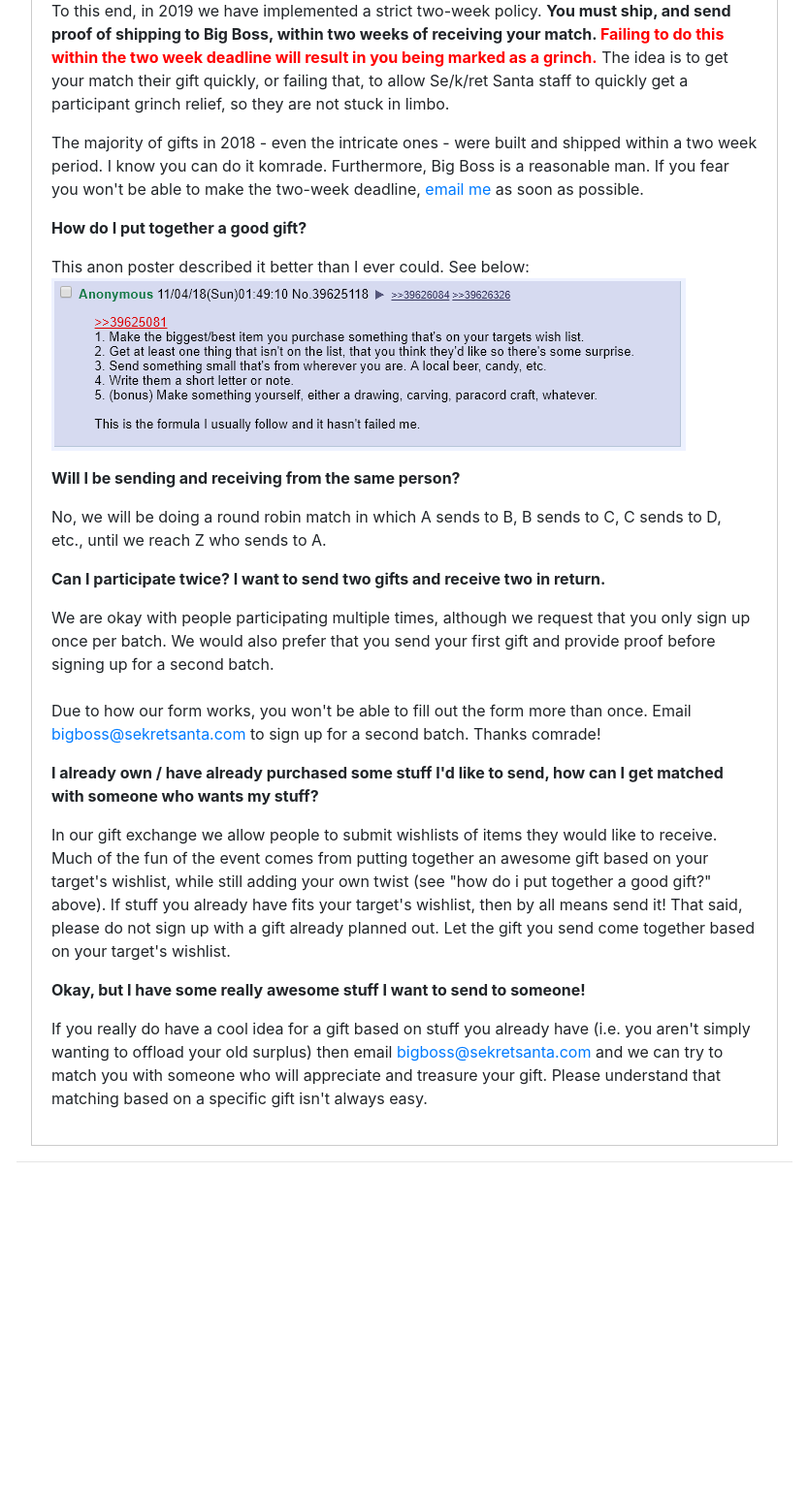
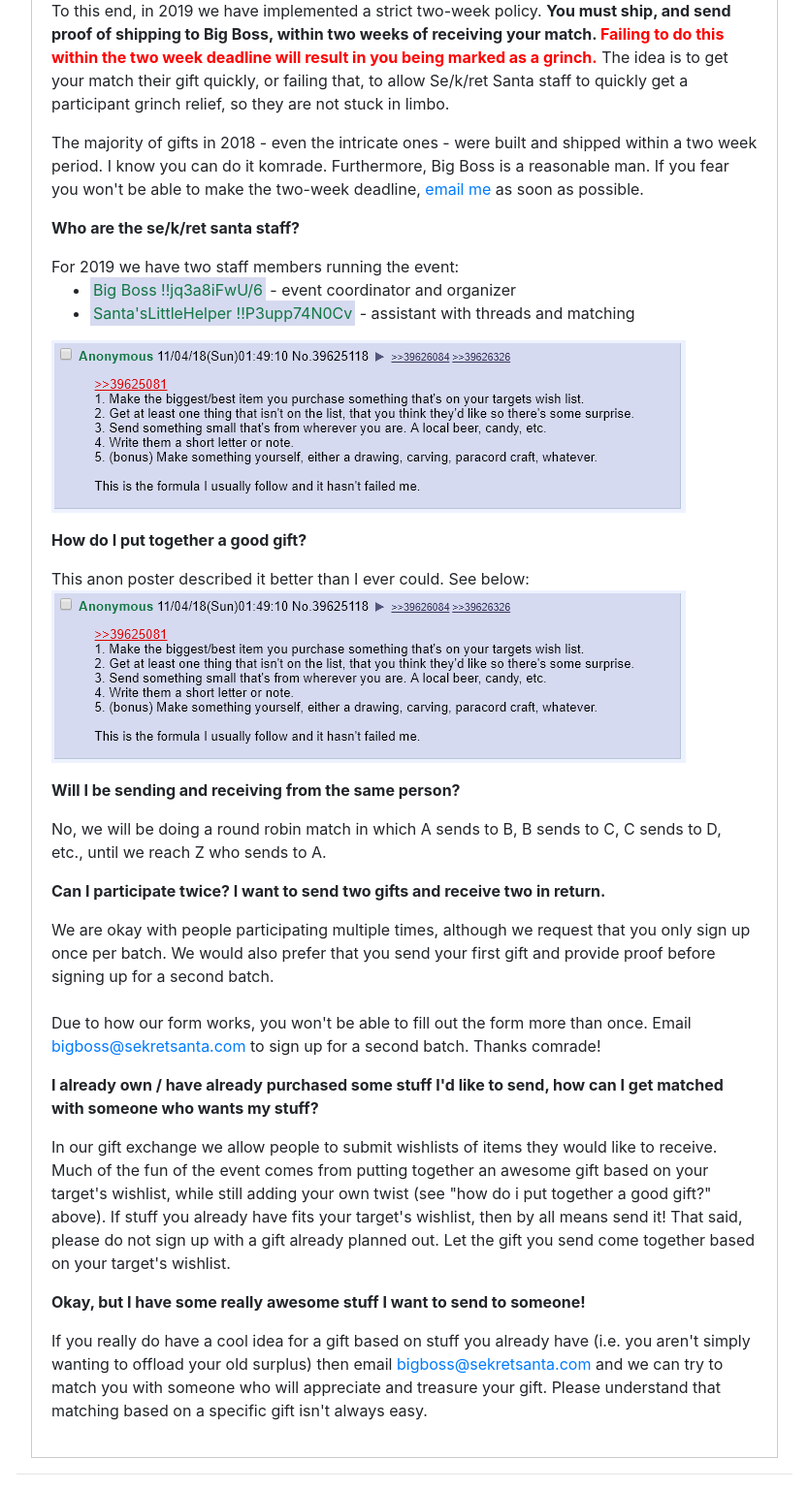
Before and after one commit to gwalliman/ss2018, a PHP site: page / in a window 1280 px wide, after a click on "FAQs". Shown: the part 812-2349 px from the top of the page at 97% size, without its empty margins (223-1056 px from the left). Before the commit the page ends 2011 px from the top, so only its background shows below. Run offline with PHP 8.4, Linux system fonts and the light colour scheme; some libraries are stand-ins or nearby versions.

Commit message:
Adding FAQ question, fixing spelling errors

```diff
--- a/index.php
+++ b/index.php
@@ -208,6 +208,17 @@
           <p>/k/ristmas is a busy time. In past events, the biggest reason we have seen people get grinched is because their santa put off buying the gift, got busy, forgot, or had something come up. It's not malicious, but it results in someone getting grinched nonetheless. This is particularly bad when it results in a participant waiting for several weeks or months, unsure if their gift will ever arrive.</p>
           <p>To this end, in 2019 we have implemented a strict two-week policy. <b>You must ship, and send proof of shipping to Big Boss, within two weeks of receiving your match. <span class="redtext">Failing to do this within the two week deadline will result in you being marked as a grinch.</b> The idea is to get your match their gift quickly, or failing that, to allow Se/k/ret Santa staff to quickly get a participant grinch relief, so they are not stuck in limbo.</p>
           <p>The majority of gifts in 2018 - even the intricate ones - were built and shipped within a two week period. I know you can do it komrade. Furthermore, Big Boss is a reasonable man. If you fear you won't be able to make the two-week deadline, <a href="#" class="contactlink">email me</a> as soon as possible.</p>
+          <p></p>
+
+          <p>
+            <b>Who are the se/k/ret santa staff?</b>
+          </p>
+          <div>For 2019 we have two staff members running the event:</div>
+          <ul>
+            <li><span class="tripcode">Big Boss !!jq3a8iFwU/6</span> - event coordinator and organizer</li>
+            <li><span class="tripcode">Santa'sLittleHelper !!P3upp74N0Cv</span> - assistant with threads and matching</li>
+          </ul>
+          <img src="images/tips.png">
           <p></p>
 
           <p>
@@ -434,13 +445,13 @@
               <p>
                 <a href="https://www.thecrimsoncaravan.com/"><img src="images/cclogo.png"></a>
               </p>
-              <p>The good men at <a href="https://www.thecrimsoncaravan.com/">the Crimson Caravan</a> are back for teh second year in a row with some gift codes for our lucky participants! CC continues to be one of the classic suppliers for the /k/ wasteland - go check out their badass patches and stickers!</p>
+              <p>The good men at <a href="https://www.thecrimsoncaravan.com/">the Crimson Caravan</a> are back for the second year in a row with some gift codes for our lucky participants! CC continues to be one of the classic suppliers for the /k/ wasteland - go check out their badass patches and stickers!</p>
               <p>The prizes are:</p>
               <ul>
                 <li><b>One $20</b> discount code.</li>
                 <li><b>Five $5</b> discount code.</li>
               </ul>
-              <p>Thanks very much to the Crimson Caravan for contributing another great prize to the raffle! Ech code will be raffled off seprately, so there will be six winners total.</p>
+              <p>Thanks very much to the Crimson Caravan for contributing another great prize to the raffle! Each code will be raffled off seprately, so there will be six winners total.</p>
             </li>
             <li>
               <p><b>Sons of Liberty Patches (10)</b></p>
--- a/style.css
+++ b/style.css
@@ -68,6 +68,13 @@ div#k10 img {
   color: red;
 }
 
+.tripcode {
+  color: #117743;
+  font-weight: 400!important;
+  background-color: #d6daf0;
+  padding: 3px;
+}
+
 @media(min-width: 850px) {
   body {
     max-width: 800px;
```
